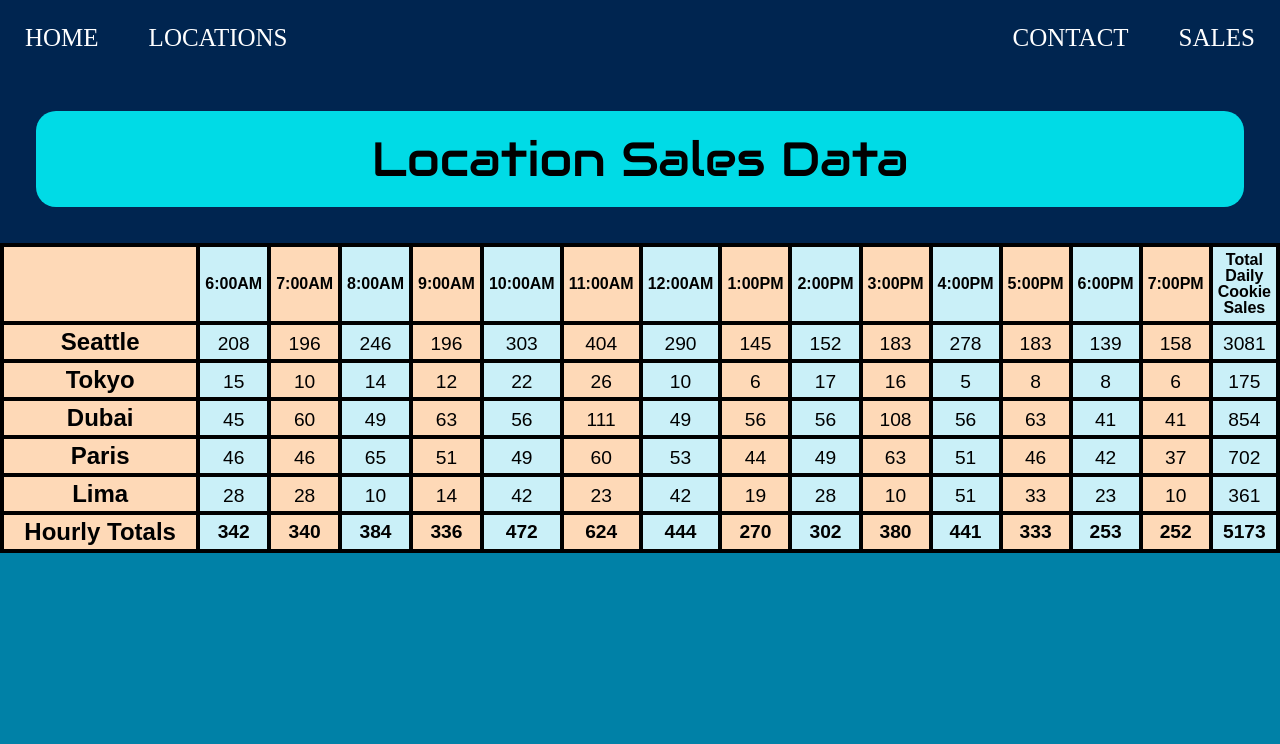
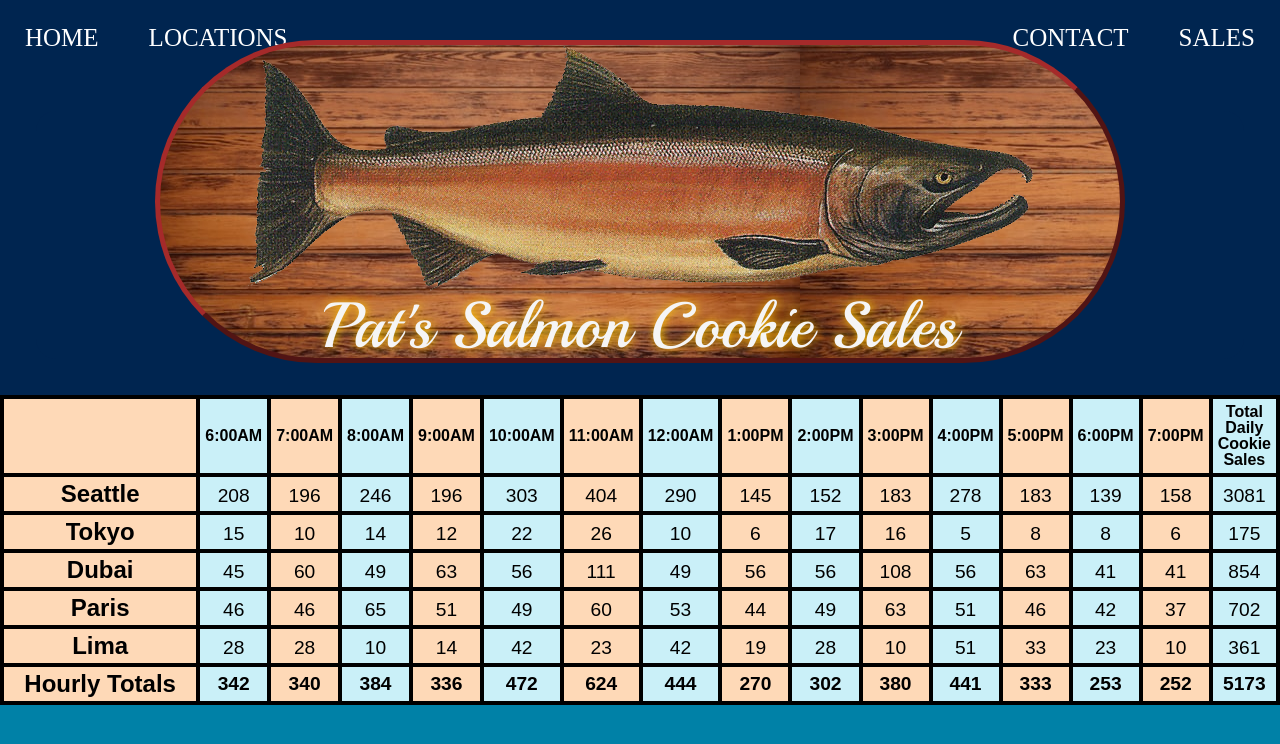
Before and after one commit to wildwoodwaltz/cookie-stand, a plain HTML site: page sales.html in a window 1280 px wide. Drawn offline with Linux system fonts and the light colour scheme; a web font is replaced by a local one.

Commit message:
fixed formatting and data for sales tables

```diff
--- a/css/sales.css
+++ b/css/sales.css
@@ -34,19 +34,48 @@ body header nav ul li a{
 body header nav ul li a.hover{
   background-color: green;
 }
+body header div{
+  width: 960px;
+  display: block;
+  background-image: url(../img/woodgrain.jpg) ;
+  border-radius: 1000px;
+  border-style:outset;
+  border-color: brown;
+  border-width: 5px;
+  z-index: 3;
+  position: absolute;
+  top:40px;
+  margin-left: auto;
+  margin-right: auto;
+  left: 0;
+  right: 0;
+  text-align: center;
+}
+
+body header div image{
+  margin: auto;
+}
+body header div p {
+  font-size: 64px;
+  font-family: 'Playball', cursive;
+  color: whitesmoke;
+  text-shadow: #FC0 1px 0 10px;
+}
 /* header end for nav */
-h1 {
-
+body h1 {
+  height: 200px;
+  display: flex;
   font-family: 'Audiowide', cursive;
   font-size: 3em;
-  background-color: #00DBE6;
+  background-color:#002550;
   display: flex;
   padding: 0.5em;
   text-align: center;
   justify-content: center;
+  align-items: baseline;
   margin: 0.75em;
   border-radius: 20px;
-
+  color: aliceblue;
 
 }
 
--- a/sales.html
+++ b/sales.html
@@ -7,7 +7,10 @@
   <link rel="preconnect" href="https://fonts.googleapis.com">
 <link rel="preconnect" href="https://fonts.gstatic.com" crossorigin>
 <link href="https://fonts.googleapis.com/css2?family=Audiowide&family=Supermercado+One&display=swap" rel="stylesheet">
-  <link href="./css/reset.css" rel="stylesheet">
+<link href="https://fonts.googleapis.com/css2?family=Playball&display=swap" rel="stylesheet">
+<link href="https://fonts.googleapis.com/css2?family=Playball&display=swap" rel="stylesheet">
+
+<link href="./css/reset.css" rel="stylesheet">
   <link href="./css/sales.css" rel="stylesheet">
 
   <title>Salmon Cookie Sales</title>
@@ -22,6 +25,10 @@
       <li><a href="#">CONTACT</a></li>
       <li><a href="#">SALES</a></li>
     </ul>
+    <div>
+      <img src="./img/salmon.png" />
+      <p>Pat's Salmon Cookie Sales</p>
+    </div>
   </nav>
 <body>
   <h1>Location Sales Data</h1>
```
